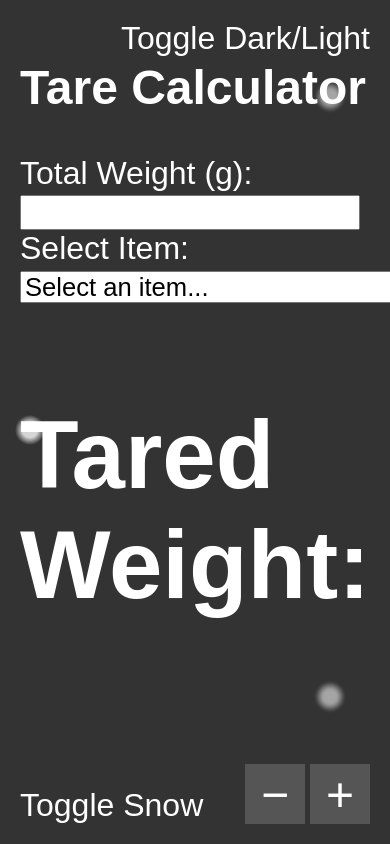
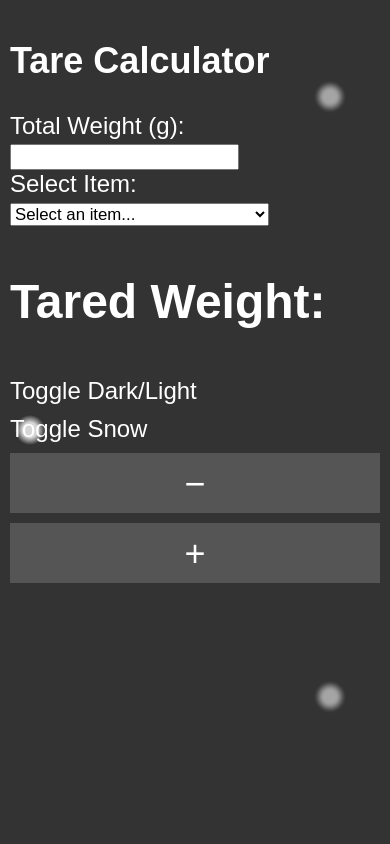
Before and after one commit to a50x/tare-calc, a plain HTML site: page index.html in a window 390 px wide. Shown: the top 844 px of the page. Drawn offline with Linux system fonts and the light colour scheme.

Commit message:
Update index.html

```diff
--- a/index.html
+++ b/index.html
@@ -194,6 +194,34 @@
       color: red;
     }
   }
+
+  /* Media query for portrait mode (mobile optimization) */
+  @media (orientation: portrait) {
+    body {
+      font-size: 1.5em; /* Reduce font size for better readability on smaller screens */
+      padding: 10px; /* Less padding on smaller screens */
+    }
+    #toggleMode, #toggleSnow, #scaleButtons {
+      width: 100%;
+      position: static; /* Position buttons relative, stacking them */
+      margin-bottom: 10px; /* Add spacing between buttons */
+    }
+    #scaleButtons {
+      flex-direction: column; /* Stack buttons vertically */
+      align-items: flex-start; /* Align buttons to the start */
+    }
+    #scaleButtons button {
+      width: 100%; /* Buttons take full width */
+      margin-left: 0; /* Remove margin */
+      margin-bottom: 10px; /* Add margin-bottom */
+    }
+    input, select {
+      font-size: 0.7em; /* Smaller input size for mobile */
+    }
+    #result p {
+      font-size: 2em; /* Smaller result text size for mobile */
+    }
+  }
 </style>
 </head>
 <body class="dark-mode">
```
